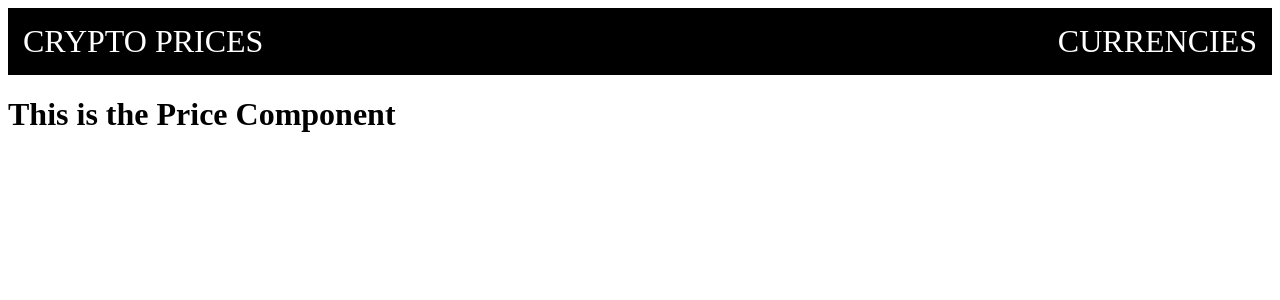
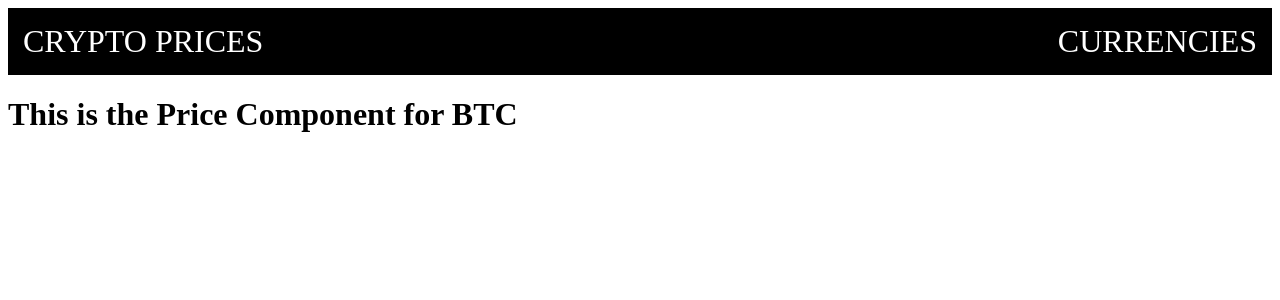
Before and after one commit to SoftwareEngineeringInnovator/GLAB-320H_8_1-React_Router_App, a React (Vite) app: page /price/BTC in a window 1280 px wide. Shown: the top 300 px of the page. Built offline with nearby package versions, Linux system fonts and the light colour scheme.

Commit message:
use URL parameter in Price page

```diff
--- a/src/pages/Price.jsx
+++ b/src/pages/Price.jsx
@@ -1,3 +1,9 @@
-export default function Price() {
-  return <h1>This is the Price Component</h1>;
+import { useParams } from "react-router";
+
+export default function Price(props) {
+  // Grab the currency symbol from the URL parameter
+  const params = useParams();
+  const symbol = params.symbol;
+
+  return <h1>This is the Price Component for {symbol}</h1>;
 }
```
